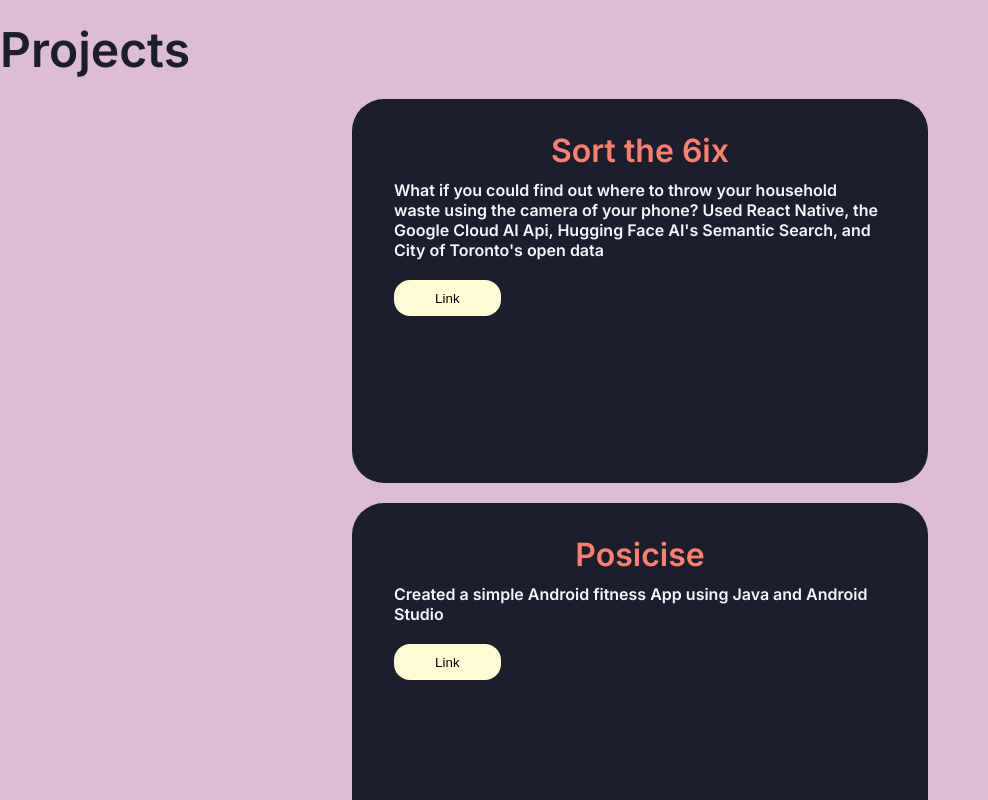
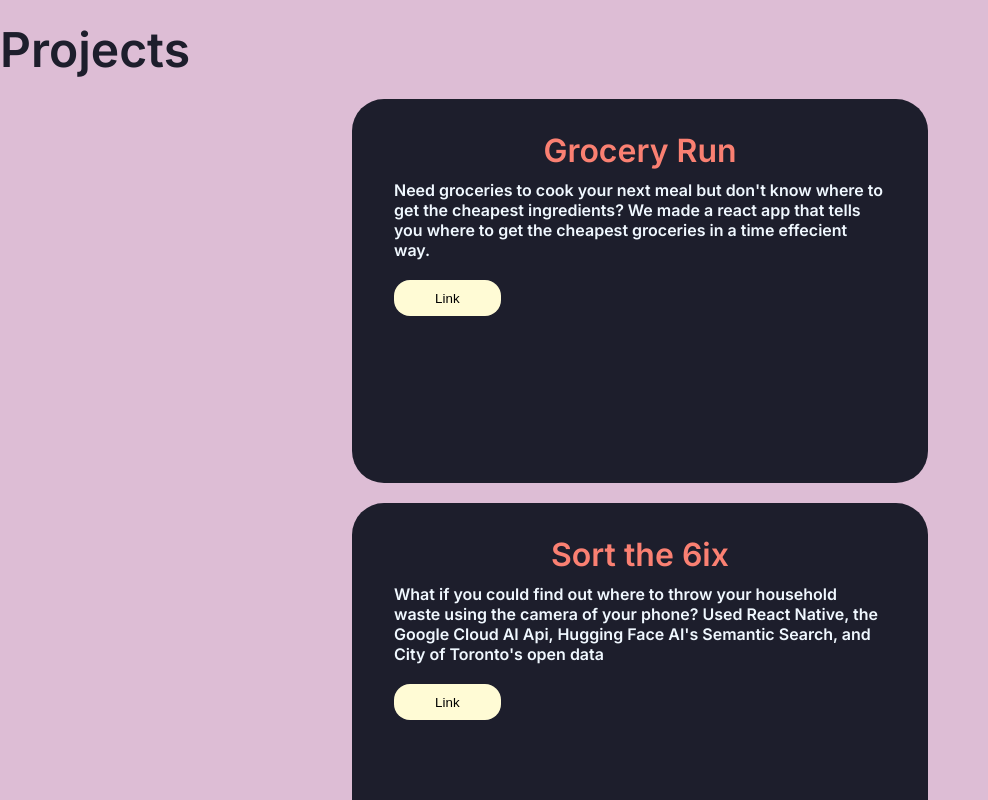
Before and after one commit to nohyp3/website, a React (Create React App) app: page / in a window 1280 px wide. Shown: the part 800-1600 px from the top of the page, without its empty margins (0-988 px from the left). Built offline with nearby package versions, Linux system fonts and the light colour scheme.

Commit message:
added new project

```diff
--- a/src/App.js
+++ b/src/App.js
@@ -34,6 +34,12 @@ function ProjectsSection({projectsData}) {
 function App() {
   const projectsData = [
     {
+      name: "Grocery Run",
+      description: "Need groceries to cook your next meal but don't know where to get the cheapest ingredients? We made a react app that tells you where to get the cheapest groceries in a time effecient way.",
+      link: "https://devpost.com/software/grocery-run-jzobac",
+
+    },
+    {
       name: "Sort the 6ix",
       description: "What if you could find out where to throw your household waste using the camera of your phone? Used React Native, the Google Cloud AI Api, Hugging Face AI's Semantic Search, and City of Toronto's open data",
       image: "project1.jpg",
@@ -47,8 +53,11 @@ function App() {
     },
     {
       name: "Youthfi",
-      description: "An experimental site that taught financial basics. Built to experiment with React. "
+      description: "An experimental site that taught financial basics. Built to experiment with React. ",
+      link: "https://github.com/nohyp3/youthfi",
+
     },
+
     // Add more projects as needed
   ];
   return (
```
